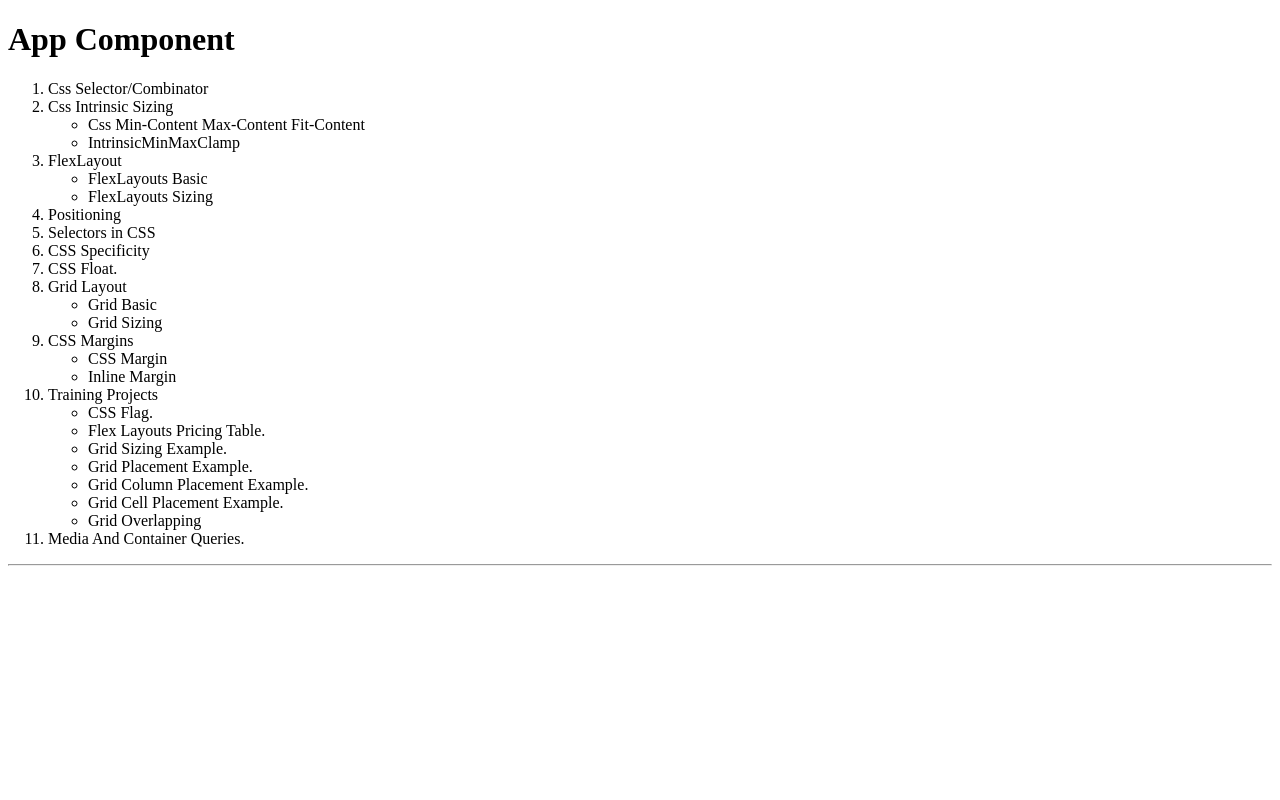
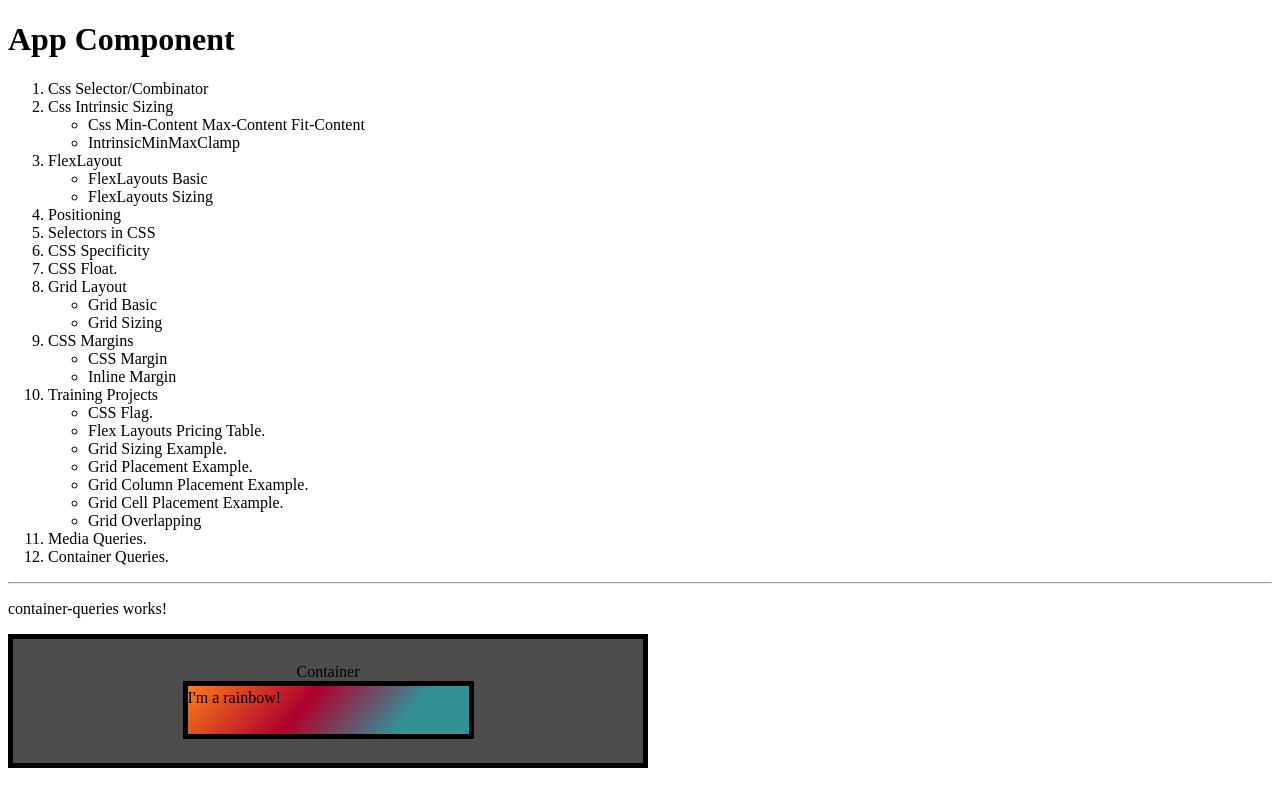
Before and after one commit to srbalakkl/Angular-CSS, an Angular app: page /containerQueries in a window 1280 px wide. Before the commit this address led to /. Built offline with nearby package versions, Linux system fonts and the light colour scheme.

Commit message:
NEW:ContainerQueries

```diff
--- a/src/app/app.component.html
+++ b/src/app/app.component.html
@@ -35,7 +35,8 @@
     <li [routerLink]="['gridCellPlacement']">Grid Cell Placement Example.</li>
     <li [routerLink]="['gridOverlapping']">Grid Overlapping</li>
   </ul>
-  <li [routerLink]="['mediaAndContainerQueries']">Media And Container Queries.</li>
+  <li [routerLink]="['mediaQueries']">Media Queries.</li>
+  <li [routerLink]="['containerQueries']">Container Queries.</li>
 </ol>
 
 <hr>
--- a/src/app/app.routes.ts
+++ b/src/app/app.routes.ts
@@ -20,7 +20,8 @@ import {GridCellPlacementComponent} from "./Training/grid-cell-placement/grid-ce
 import {GridOverlapingTrainingComponent} from "./Training/grid-overlaping-training/grid-overlaping-training.component";
 import {IntrinsicSizingComponent} from "./intrinsic-sizing/intrinsic-sizing.component";
 import {MinMaxClampSizingComponent} from "./intrinsic-sizing/min-max-clamp-sizing/min-max-clamp-sizing.component";
-import {MediaAndContainerQueriesComponent} from "./media-and-container-queries/media-and-container-queries.component";
+import {MediaQueriesComponent} from "./media-queries/media-queries.component";
+import {ContainerQueriesComponent} from "./container-queries/container-queries.component";
 
 export const routes: Routes = [
   {path: 'flexLayout', component: FlexLayoutComponent},
@@ -42,5 +43,6 @@ export const routes: Routes = [
   {path: 'gridOverlapping', component: GridOverlapingTrainingComponent},
   {path: 'cssIntrinsicSizing', component: IntrinsicSizingComponent},
   {path: 'IntrinsicMinMaxClamp', component: MinMaxClampSizingComponent},
-  {path: 'mediaAndContainerQueries', component: MediaAndContainerQueriesComponent},
+  {path: 'mediaQueries', component: MediaQueriesComponent},
+  {path: 'containerQueries', component: ContainerQueriesComponent},
 ];
--- /dev/null
+++ b/src/app/container-queries/container-queries.component.html
@@ -0,0 +1,73 @@
+<p>container-queries works!</p>
+
+<style>
+  * { box-sizing: border-box; }
+
+  body {
+    background-image: radial-gradient(
+      50% 50% at center top,
+      rgba(0, 0, 0, 0.66),
+      rgb(38, 38, 38)
+    ),
+    linear-gradient(rgb(255, 255, 255), rgb(38, 38, 38));
+    color: hsl(0 0% 100%);
+    display: grid;
+    font-family: Montserrat, sans-serif;
+    font-size: 200%;
+    font-weight: 800;
+    height: 100vh;
+    margin: 0;
+    padding: 1.5rem;
+    place-items: center;
+    text-align: center;
+    text-shadow: 0 1px 1px hsl(0 0% 0%);
+    max-width: 100%;
+  }
+
+  .parent {
+    background: hsl(0 0% 30%);
+    border: 5px solid hsl(0 0% 0%);
+    container-name: parent;
+    container-type: inline-size;
+    /*container: parent / inline-size;<- shorthand property of container-name and container-type*/
+    display: grid;
+    padding: 1.5rem;
+    place-items: center;
+    width: min(100%, 80ch);
+  }
+
+  .child {
+    background-color: #ff7a18;
+    border: 5px solid hsl(0 0% 0%);
+    padding: 1.5rem;
+    position: relative;
+    width: 100cqi;
+
+    &::before {
+      content: "I'm Orange";
+      inset: 3px 0;
+      position: absolute;
+    }
+  }
+
+  @container parent (width > 30ch) {
+    .child {
+      background: linear-gradient(
+        130deg,
+        #ff7a18,
+        #af002d 41.07%,
+        #319197 76.05%
+      );
+      width: 50cqi;
+
+      &::before {
+        content: "I'm a rainbow!";
+      }
+    }
+  }
+
+</style>
+
+<div class="parent">Container
+  <div class="child"></div>
+</div>
--- a/src/app/css-positioning/css-positioning.component.html
+++ b/src/app/css-positioning/css-positioning.component.html
@@ -1,10 +1,6 @@
 <p>css-positioning works!</p>
 
 <style>
-  h3 {
-
-  }
-
   .position {
     /*position: static;*/ /* <- Does not support top bottom left right property*/
     position: relative; /* <- Support all top bottom left right & z-index property*/
@@ -20,7 +16,7 @@
 </style>
 
 <div>
-  <h3>4 types of css positioning </h3>
+  <h3>4 types of CSS positioning </h3>
 
   <ul>
     <li>Static (Default positioning)</li>
--- a/src/app/media-and-container-queries/media-and-container-queries.component.html
+++ /dev/null
@@ -1,21 +0,0 @@
-<p>media-and-container-queries works!</p>
-
-<style>
-  .container {
-    display: flex;
-    gap: 10px;
-  }
-
-  .container > div {
-    width: 100px;
-    height: 100px;
-    background-color: aqua;
-  }
-</style>
-
-
-<div class="container">
-  <div></div>
-  <div></div>
-  <div></div>
-</div>
--- /dev/null
+++ b/src/app/media-queries/media-queries.component.html
@@ -0,0 +1,28 @@
+<p>media-queries works!</p>
+
+<style>
+  .container {
+    display: flex;
+    flex-wrap: wrap;
+    gap: 10px;
+  }
+
+  .container > div {
+    width: 700px;
+    height: 700px;
+    background-color: aqua;
+  }
+
+  @media (max-width: 600px) {/*or @media (width >= 600px) */
+    .container > div {
+      background-color: rebeccapurple;
+    }
+  }
+</style>
+
+
+<div class="container">
+  <div></div>
+  <div></div>
+  <div></div>
+</div>
```
Also changed, not shown: src/app/container-queries/container-queries.component.ts (added, +12 -0 lines), src/app/media-and-container-queries/media-and-container-queries.component.ts (deleted, +0 -12 lines), src/app/media-queries/media-queries.component.ts (added, +12 -0 lines), src/app/container-queries/container-queries.component.css (added), src/app/media-queries/media-queries.component.css (added).
